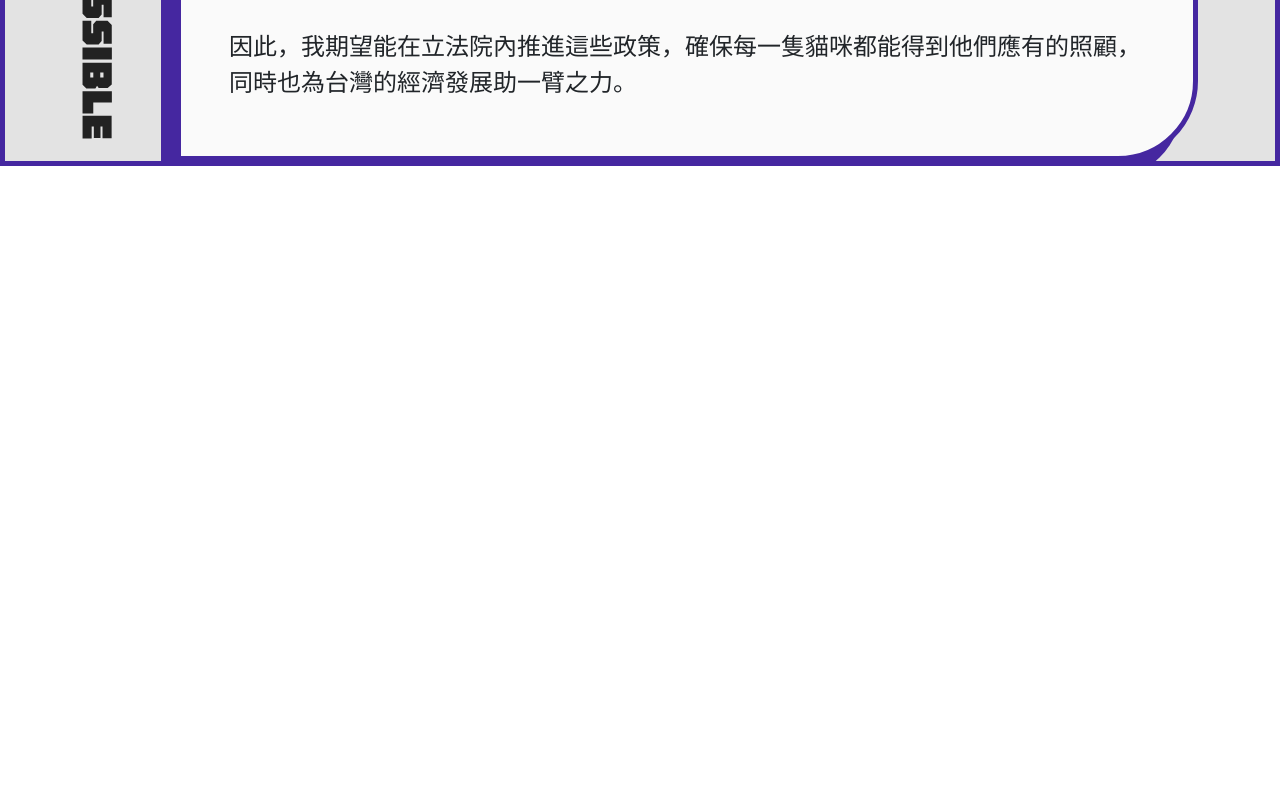
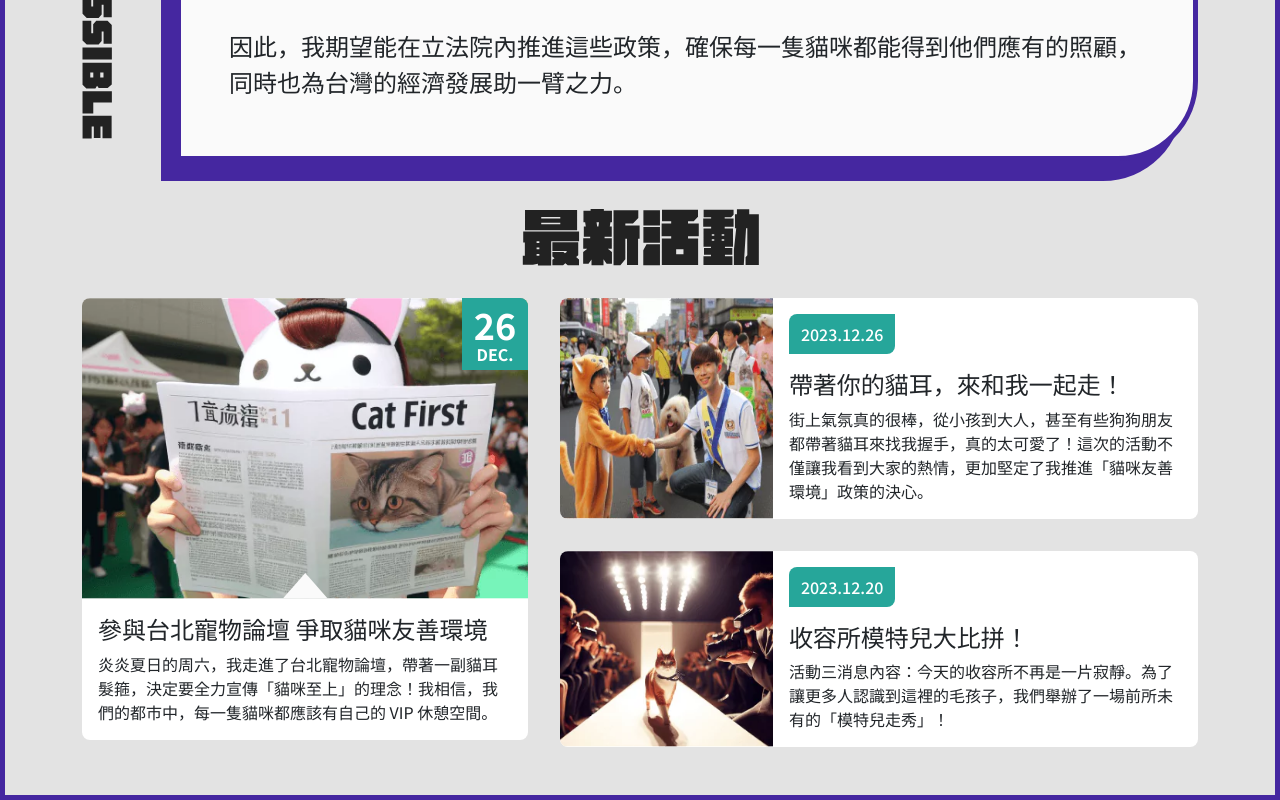
Before and after one commit to jayredk/F2E-2023-week1, a Vue app: page / in a window 1280 px wide. Shown: the part 1049-1849 px from the top of the page. Before the commit the page ends 1215 px from the top, so only its background shows below. Built offline with nearby package versions, Linux system fonts and the light colour scheme.

Commit message:
feat: 🎸 add latest campaign

```diff
--- a/src/assets/style/helpers/_variables.scss
+++ b/src/assets/style/helpers/_variables.scss
@@ -610,7 +610,7 @@ $aspect-ratios: (
 
 // scss-docs-start font-variables
 // stylelint-disable value-keyword-case
-$font-family-sans-serif:      system-ui, -apple-system, "Segoe UI", Roboto, "Helvetica Neue", "Noto Sans", "Liberation Sans", Arial, 'Noto Sans TC', sans-serif, "Apple Color Emoji", "Segoe UI Emoji", "Segoe UI Symbol", "Noto Color Emoji" !default;
+$font-family-sans-serif:      'Noto Sans TC',system-ui, -apple-system, "Segoe UI", Roboto, "Helvetica Neue", "Noto Sans", "Liberation Sans", Arial,  sans-serif, "Apple Color Emoji", "Segoe UI Emoji", "Segoe UI Symbol", "Noto Color Emoji" !default;
 $font-family-monospace:       SFMono-Regular, Menlo, Monaco, Consolas, "Liberation Mono", "Courier New", monospace !default;
 // stylelint-enable value-keyword-case
 $font-family-base:            var(--#{$prefix}font-sans-serif) !default;
--- a/src/views/HomeView.vue
+++ b/src/views/HomeView.vue
@@ -5,11 +5,14 @@ import BgChineseName from '@/assets/images/chinese-name.svg';
 import BgEnglishName from '@/assets/images/english-name.svg';
 import Arrow from '@/assets/images/arrow.svg';
 import Slogan from '@/assets/images/slogan.svg';
+import LatestCampaign from '@/assets/images/latest-campaign.svg';
+import Polygon from '@/assets/images/polygon.svg';
+
 </script>
 
 <template>
-  <main class="bg-gray">
-    <section class="container pt-100">
+  <main class="bg-gray pb-10">
+    <section class="container pt-100 mb-10">
       <div class="d-flex justify-content-between align-items-end pt-8 mb-8">
         <div class="d-flex flex-column">
           <BannerHeader class="mb-6" />
@@ -31,6 +34,72 @@ import Slogan from '@/assets/images/slogan.svg';
           </div>
         </div>
         <img class="candidate" src="../assets/images/candidate.webp" alt="candidate">
+      </div>
+    </section>
+    <section class="text-center">
+      <LatestCampaign class="mb-8" />
+      <div class="container">
+        <div class="row gx-8">
+          <div class="col-5">
+            <div class="card rounded-3 border-0">
+              <div class="card-img-top position-relative">
+                <img
+                  class="img-fluid w-100 rounded-top-3"
+                  src="@/assets/images/campaign-1-sm.webp"
+                  alt="campaign-1">
+                <Polygon class="position-absolute bottom-0 start-50 translate-middle-x" />
+                <div class="position-absolute top-0 end-0 d-flex flex-column justify-content-center align-items-center px-3 py-2 bg-secondary text-white rounded-top-3 rounded-start-0">
+                  <span class="fs-2 fw-bolder lh-1 mb-1">26</span>
+                  <span class=" fw-bolder lh-1">DEC.</span>
+                </div>
+              </div>
+            <div class="card-body text-start">
+              <h4 class="card-title">參與台北寵物論壇 爭取貓咪友善環境</h4>
+              <p class="card-text">炎炎夏日的周六，我走進了台北寵物論壇，帶著一副貓耳髮箍，決定要全力宣傳「貓咪至上」的理念！我相信，我們的都市中，每一隻貓咪都應該有自己的 VIP 休憩空間。</p>
+            </div>
+            </div>
+          </div>
+          <div class="col-7">
+            <div class="d-flex flex-column h-100">
+              <div class="card flex-grow-1 mb-8 rounded-3 border-0">
+                <div class="row g-0 h-100">
+                  <div class="col-lg-4">
+                    <img
+                      class="card-img-start h-100 img-fluid rounded-start-3"
+                      src="@/assets/images/campaign-2-sm.webp"
+                      alt="campaign-2">
+                  </div>
+                  <div class="col-lg-8">
+                    <div class="card-body pt-6 text-start">
+                      <span class="px-3 py-2 bg-secondary text-white fw-medium"
+                      style="border-radius: 0.5rem 0rem; ">2023.12.26</span>
+                      <h4 class="card-title mt-6">帶著你的貓耳，來和我一起走！</h4>
+                      <p class="card-text">街上氣氛真的很棒，從小孩到大人，甚至有些狗狗朋友都帶著貓耳來找我握手，真的太可愛了！這次的活動不僅讓我看到大家的熱情，更加堅定了我推進「貓咪友善環境」政策的決心。</p>
+                    </div>
+                  </div>
+                </div>
+              </div>
+              <div class="card flex-grow-1 rounded-3 border-0">
+                <div class="row g-0 h-100">
+                  <div class="col-lg-4">
+                    <img
+                      class="card-img-start h-100 img-fluid rounded-start-3"
+                      src="@/assets/images/campaign-3-sm.webp"
+                      alt="campaign-3">
+                  </div>
+                  <div class="col-lg-8">
+                    <div class="card-body pt-6 text-start">
+                      <span class="px-3 py-2 bg-secondary text-white fw-medium"
+                      style="border-radius: 0.5rem 0rem; ">2023.12.20</span>
+                      <h4 class="card-title mt-6">收容所模特兒大比拼！</h4>
+                      <p class="card-text">活動三消息內容：今天的收容所不再是一片寂靜。為了讓更多人認識到這裡的毛孩子，我們舉辦了一場前所未有的「模特兒走秀」！</p>
+                    </div>
+                  </div>
+                </div>
+              </div>
+            </div>
+          </div>
+        </div>
       </div>
     </section>
   </main>
--- a/vite.config.js
+++ b/vite.config.js
@@ -6,6 +6,7 @@ import svgLoader from 'vite-svg-loader'
 
 // https://vitejs.dev/config/
 export default defineConfig({
+  base: '/F2E-2023-week1/',
   plugins: [
     vue(), svgLoader()
   ],
```
Also changed, not shown: 1 other file (tests, documents, lock files or other folders).
